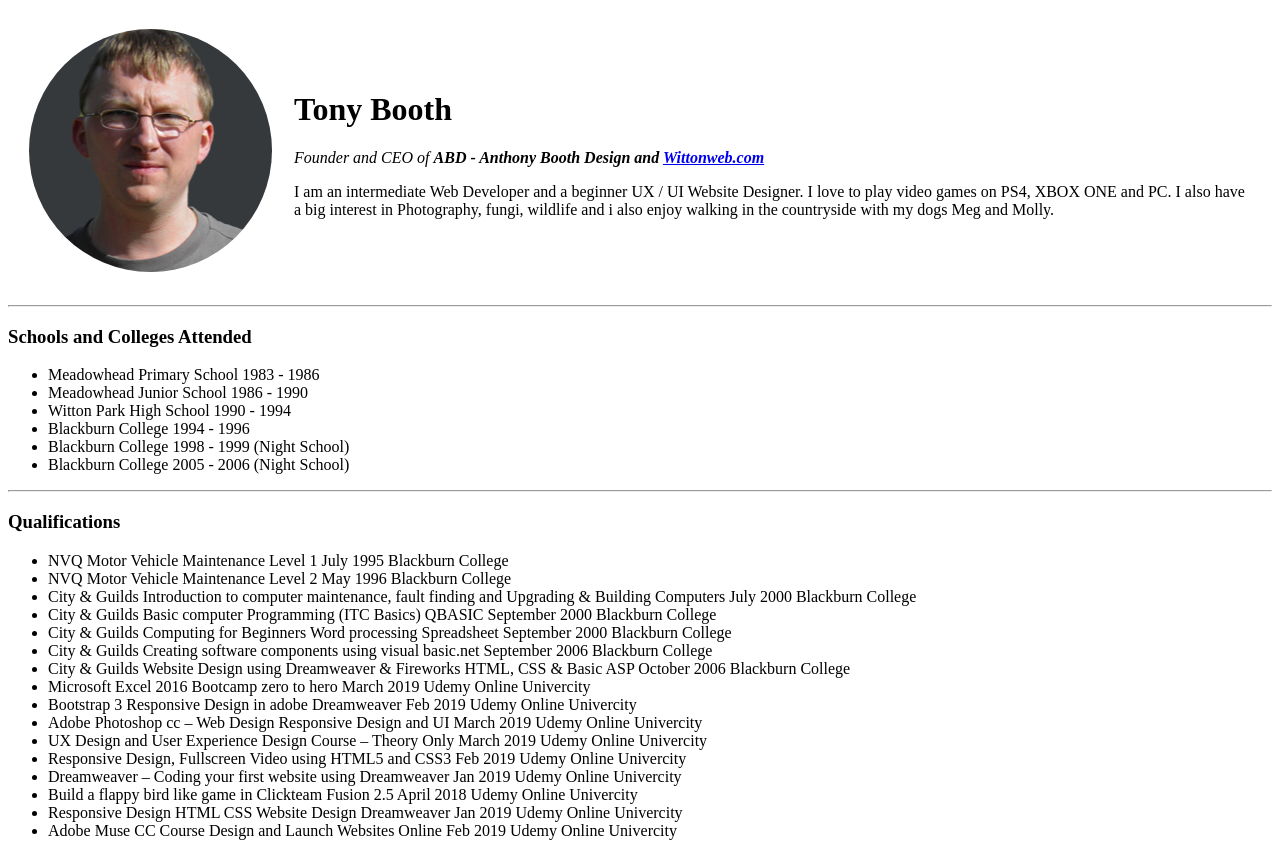
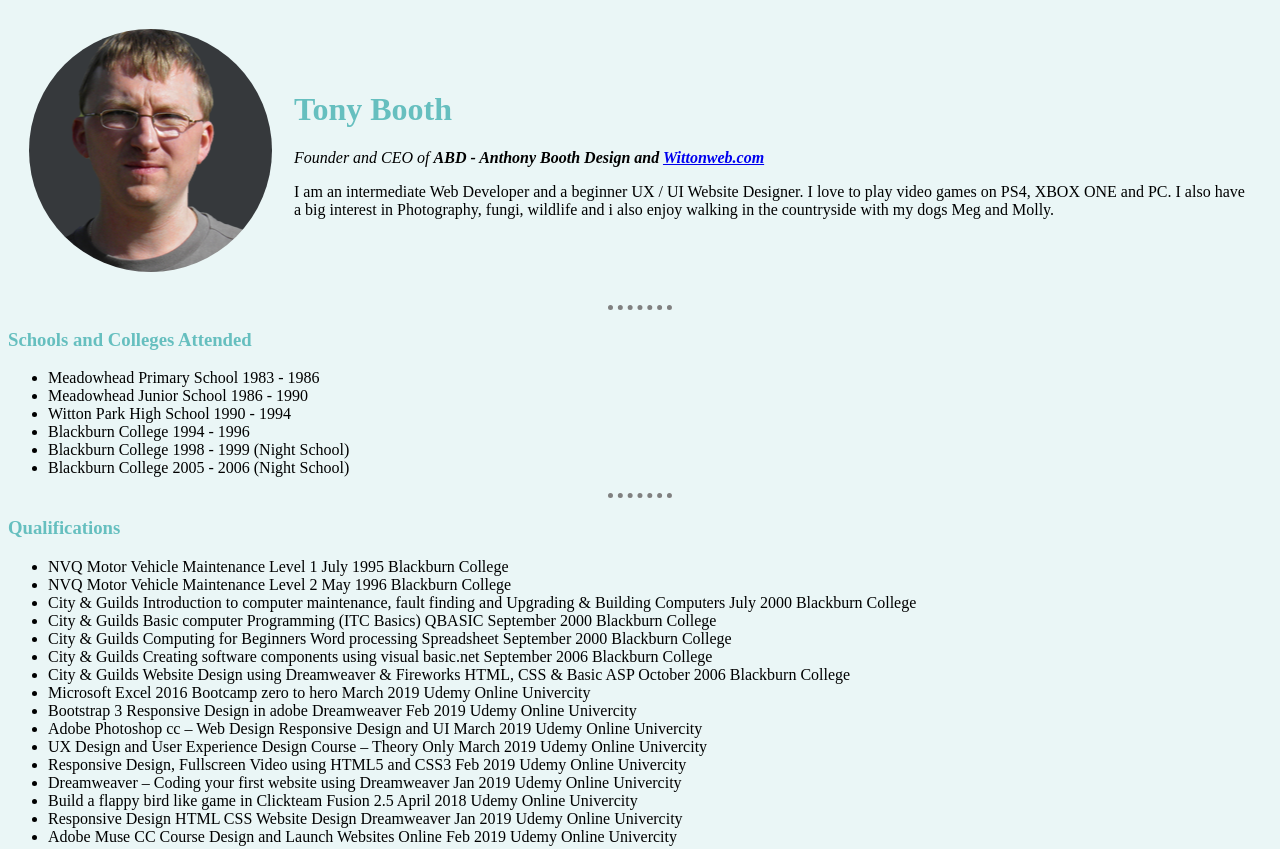
Before and after one commit to tojobono/cv, a plain HTML site: page index.html in a window 1280 px wide. Shown: the top 849 px of the page. Drawn offline with Linux system fonts and the light colour scheme.

Commit message:
Add files via upload

```diff
--- /dev/null
+++ b/css/styles.css
@@ -0,0 +1,19 @@
+body {
+  background-color: #EAF6F6;
+}
+
+h1{
+  color: #66BFBF;
+}
+
+h3{
+  color: #66BFBF;
+}
+
+hr {
+  border-style: none;
+  border-top-style: dotted;
+  border-color: grey;
+  border-width: 5px;
+  width: 5%;
+}
```
Also changed, not shown: contact-me.html (+1 -0 lines), form-input.html (added, +21 -0 lines), hobbies.html (+1 -0 lines).
